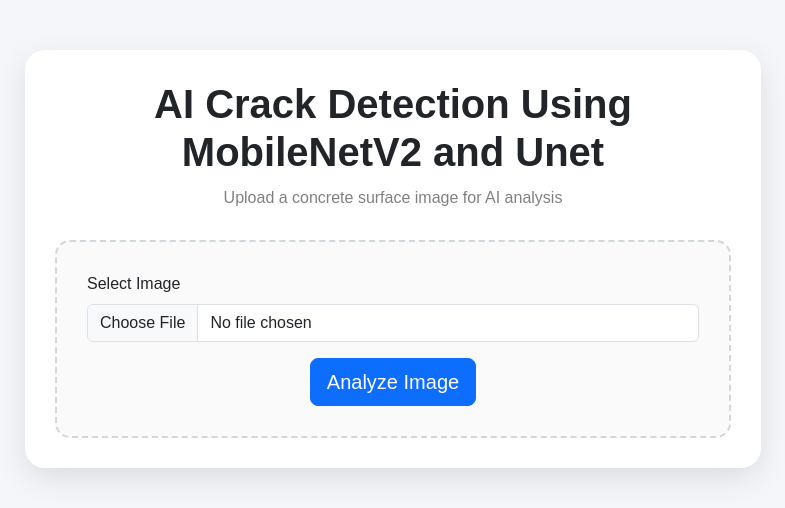
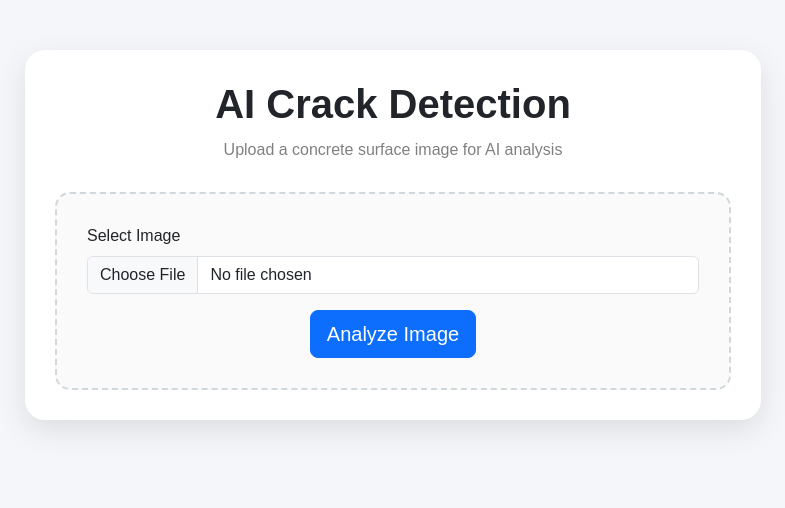
Before and after one commit to abhinandan068/CrackDetectionWebApp, a Flask app: page / in a window 1280 px wide. Shown: the top 508 px of the page, without its empty margins (247-1032 px from the left). Run offline with Flask 3, Linux system fonts and the light colour scheme; parts of the project's set-up code (start-up, migrations or seed data) failed here and were passed over.

Commit message:
New Update

```diff
--- a/templates/index.html
+++ b/templates/index.html
@@ -98,7 +98,7 @@
                 <div class="text-center">
 
                     <h1 class="title">
-                        AI Crack Detection Using MobileNetV2 and Unet
+                        AI Crack Detection
                     </h1>
 
                     <p class="subtitle">
```
